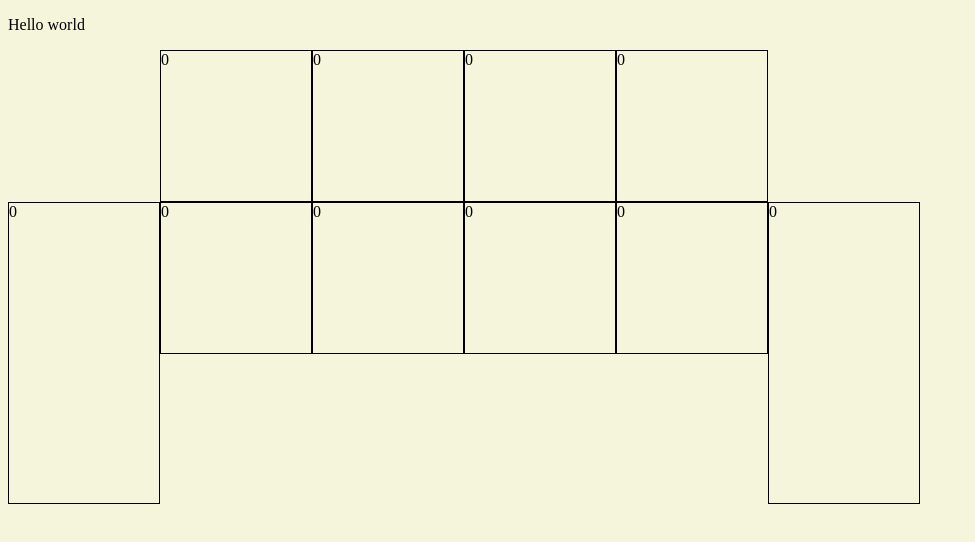
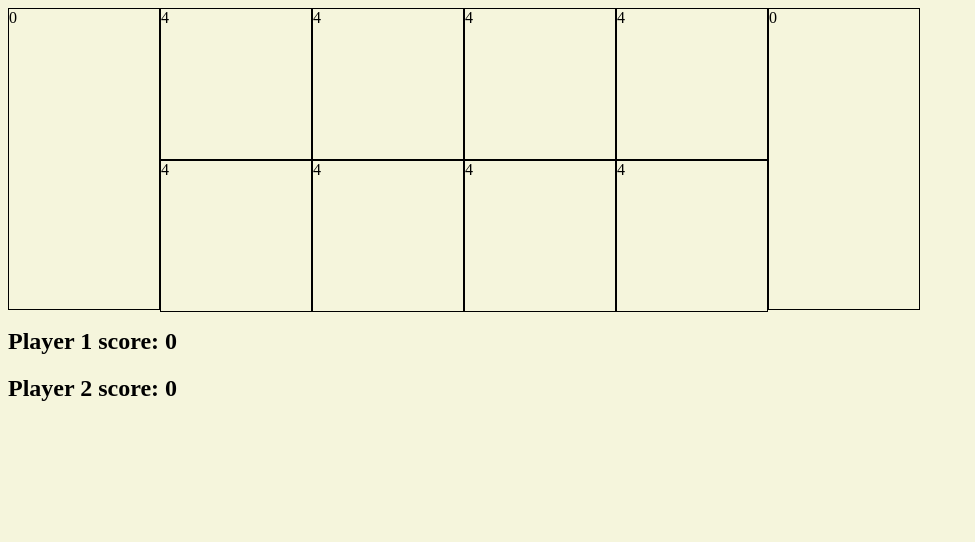
Before and after one commit to nikhilbatta/Mancala, a React app: page / in a window 1280 px wide. Shown: the top 542 px of the page, without its empty margins (0-975 px from the left). Built offline with nearby package versions, Linux system fonts and the light colour scheme.

Commit message:
formats gameboard properly and adds in scoreboard, and pockets

```diff
--- a/src/components/App.jsx
+++ b/src/components/App.jsx
@@ -1,10 +1,10 @@
 import React from 'react'
-import Board from './Board'
+import Game from './Game'
 function App(){
     return (
         <div>
-            <p>Hello world</p>
-            <Board/>
+
+            <Game/>
         </div>
     )
 }
--- a/src/components/Board.jsx
+++ b/src/components/Board.jsx
@@ -1,32 +1,31 @@
 import React from 'react'
 import Pocket from './Pocket';
 
-function Board(){
-    var gameBoard = Array(2).fill(new Array(4).fill(4))
-    console.log(gameBoard)
+function Board(props){
     var inlineStyle = {
         display: 'inline-block',
-        height: '300px'
+        height: '300px',
+        verticalAlign: 'top'
     }
     function makePlayRow(rowArray, rowIndex){
         return(
             <div>
-                {rowArray.map((content, index) =><Pocket key={`${rowIndex}-${index}`}/>)}
+                {rowArray.map((content, index) =><Pocket count={content} key={`${rowIndex}-${index}`}/>)}
             </div>
         )
     }
     return (
         <div style={inlineStyle}>
             <div id='player1-score' style={inlineStyle}>
-                <Pocket />
+                <Pocket count={props.player1Score}/>
             </div>
             <div id='play-area' style={inlineStyle}>
-                {gameBoard.map((playerSideArray, index) => {
+                {props.gameBoard.map((playerSideArray, index) => {
                     return(makePlayRow(playerSideArray, index));
                 })}
             </div>
-            <div id='player2-score' style={inlineStyle}>
-                <Pocket />
+            <div id='player2-score' style={inlineStyle} >
+                <Pocket count={props.player2Score}/>
             </div>
         </div>
     )
--- a/src/components/Game.jsx
+++ b/src/components/Game.jsx
@@ -0,0 +1,15 @@
+import React, {useState} from 'react'
+import Board from './Board'
+import Scoreboard from './Scoreboard';
+function Game(){
+    const [player1Score, setScoreP1] = useState(0)
+    const [player2Score, setScoreP2] = useState(0)
+    const [board, setBoard] = useState([[4,4,4,4],[4,4,4,4]])
+    return (
+        <div>
+            <Board gameBoard={board} player1Score={player1Score} player2Score={player2Score}/>
+            <Scoreboard player1Score={player1Score} player2Score={player2Score}/>
+        </div>
+    )
+}
+export default Game;
--- a/src/components/Pocket.jsx
+++ b/src/components/Pocket.jsx
@@ -1,6 +1,6 @@
 import React from 'react';
 
-function Pocket(){
+function Pocket(props){
     var inlineStyle = {
         display: 'inline-block',
         border: '1px solid black',
@@ -10,7 +10,7 @@ function Pocket(){
     }
     return (
         <div style={inlineStyle}>
-            0
+            {props.count}
         </div>
     )
 }
--- a/src/components/Scoreboard.jsx
+++ b/src/components/Scoreboard.jsx
@@ -0,0 +1,14 @@
+import React from 'react'
+
+function Scoreboard(props){
+    var style = {
+
+    }
+    return(
+        <div>
+           <h2>Player 1 score: {props.player1Score}</h2>
+           <h2>Player 2 score: {props.player2Score}</h2>
+        </div>
+    )
+}
+export default Scoreboard
```
